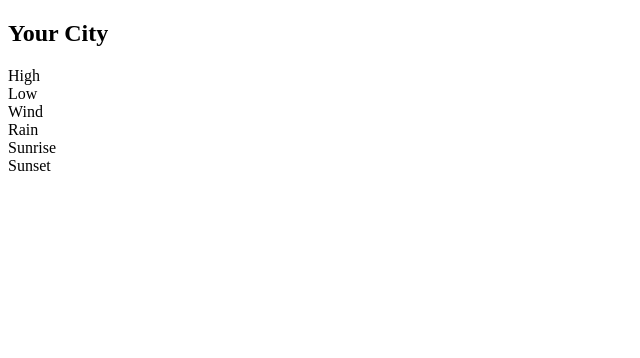
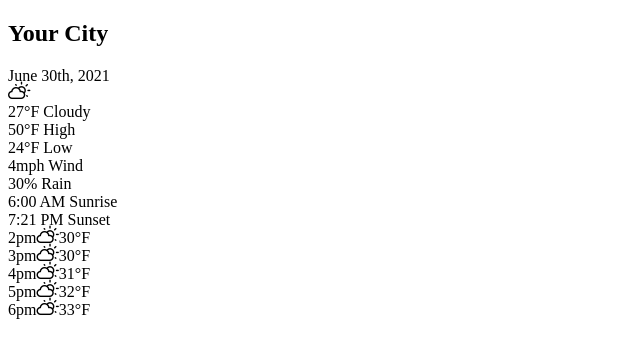
Before and after one commit to the-fermi-paradox/weather-app, a website: page dist/index.html in a window 1280 px wide. Shown: the whole page, without its empty margins (0-640 px from the left). Drawn offline with Linux system fonts and the light colour scheme.

Commit message:
Add dummy text to html

```diff
--- a/dist/index.html
+++ b/dist/index.html
@@ -13,65 +13,67 @@
       <section class="section summary">
         <div class="summary__header-container">
           <h1 class="summary__header">Your City</h1>
-          <div class="summary__date"></div>
+          <div class="summary__date">June 30th, 2021</div>
         </div>
-        <div class="summary__image"></div>
+        <div class="summary__image">
+          <i class="wi wi-day-cloudy"></i>
+        </div>
         <div class="summary__temp">
-          <span class="temp"></span>
-          <span class="temp__subtext"></span>
+          <span class="temp">27°F</span>
+          <span class="temp__subtext">Cloudy</span>
         </div>
       </section>
       <section class="section data">
         <div class="data__block">
-          <span class="data__value"></span>
+          <span class="data__value">50°F</span>
           <span class="data__label">High</span>
         </div>
         <div class="data__block">
-          <span class="data__value"></span>
+          <span class="data__value">24°F</span>
           <span class="data__label">Low</span>
         </div>
         <div class="data__block">
-          <span class="data__value"></span>
+          <span class="data__value">4mph</span>
           <span class="data__label">Wind</span>
         </div>
         <div class="data__block">
-          <span class="data__value"></span>
+          <span class="data__value">30%</span>
           <span class="data__label">Rain</span>
         </div>
         <div class="data__block">
-          <span class="data__value"></span>
+          <span class="data__value">6:00 AM</span>
           <span class="data__label">Sunrise</span>
         </div>
         <div class="data__block">
-          <span class="data__value"></span>
+          <span class="data__value">7:21 PM</span>
           <span class="data__label">Sunset</span>
         </div>
       </section>
       <section class="section forecast">
         <div class="forecast__block">
-          <span class="forecast__time"></span
-          ><span class="forecast__icon"></span
-          ><span class="forecast__temp"></span>
+          <span class="forecast__time">2pm</span
+          ><span class="forecast__icon"><i class="wi wi-day-cloudy"></i></span
+          ><span class="forecast__temp">30°F</span>
         </div>
         <div class="forecast__block">
-          <span class="forecast__time"></span
-          ><span class="forecast__icon"></span
-          ><span class="forecast__temp"></span>
+          <span class="forecast__time">3pm</span
+          ><span class="forecast__icon"><i class="wi wi-day-cloudy"></i></span
+          ><span class="forecast__temp">30°F</span>
         </div>
         <div class="forecast__block">
-          <span class="forecast__time"></span
-          ><span class="forecast__icon"></span
-          ><span class="forecast__temp"></span>
+          <span class="forecast__time">4pm</span
+          ><span class="forecast__icon"><i class="wi wi-day-cloudy"></i></span
+          ><span class="forecast__temp">31°F</span>
         </div>
         <div class="forecast__block">
-          <span class="forecast__time"></span
-          ><span class="forecast__icon"></span
-          ><span class="forecast__temp"></span>
+          <span class="forecast__time">5pm</span
+          ><span class="forecast__icon"><i class="wi wi-day-cloudy"></i></span
+          ><span class="forecast__temp">32°F</span>
         </div>
         <div class="forecast__block">
-          <span class="forecast__time"></span
-          ><span class="forecast__icon"></span
-          ><span class="forecast__temp"></span>
+          <span class="forecast__time">6pm</span
+          ><span class="forecast__icon"><i class="wi wi-day-cloudy"></i></span
+          ><span class="forecast__temp">33°F</span>
         </div>
       </section>
     </main>
```
